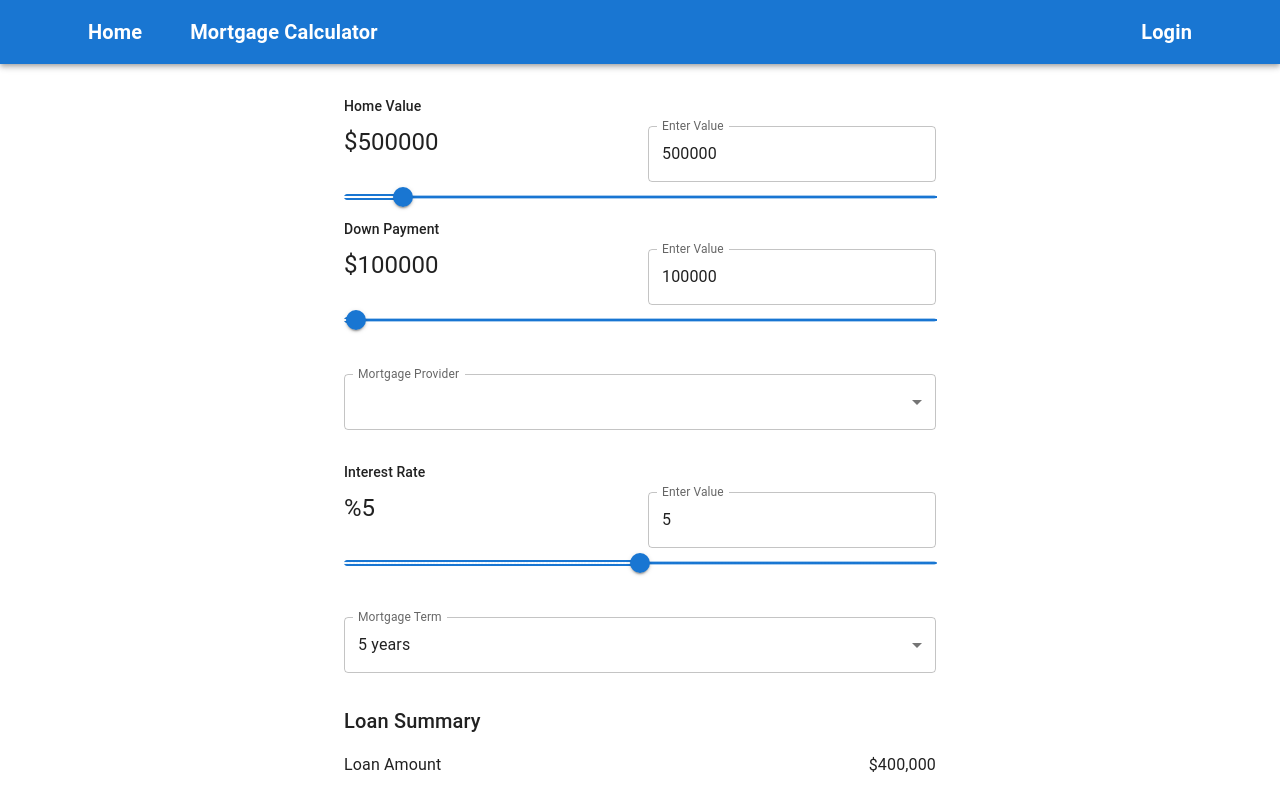
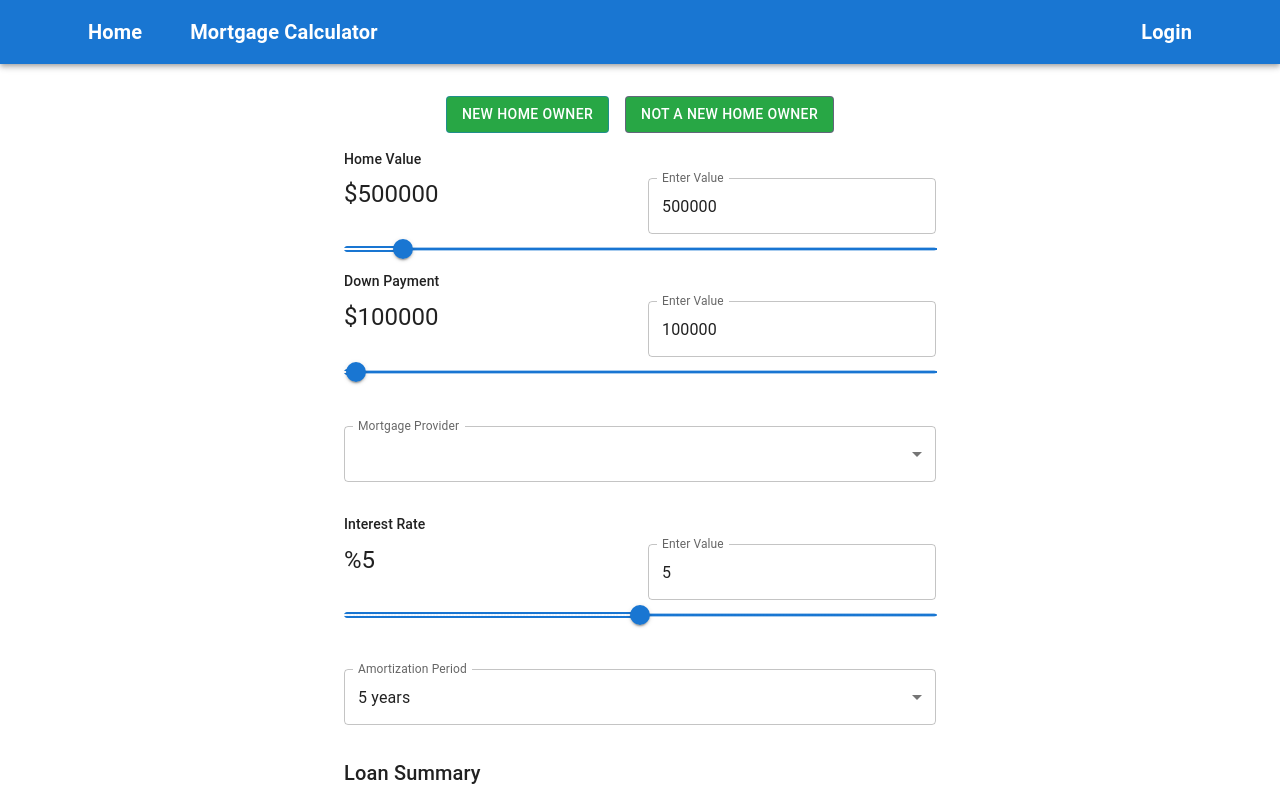
Before and after one commit to WiseRate/frontend, a React (Create React App) app: page /mortgage-calculator in a window 1280 px wide. Shown: the top 794 px of the page. Built offline with nearby package versions, Linux system fonts and the light colour scheme.

Commit message:
Add New Home Owner button

```diff
--- a/src/App.js
+++ b/src/App.js
@@ -16,6 +16,7 @@ function App() {
   const [term, setTerm] = useState(5);
   const [provider, setProvider] = useState("TD");
   const [interestRate, setInterestRate] = useState(5);
+  const [newHomeOwner, setNewHomeOwner] = useState(false);
 
   const loanAmount = homeValue - downPayment;
 
@@ -90,6 +91,8 @@ function App() {
                 interestRate={interestRate}
                 setInterestRate={setInterestRate}
                 handleProviderChange={handleProviderChange}
+                newHomeOwner={newHomeOwner}
+                setNewHomeOwner={setNewHomeOwner}
               />
               <TenureSelect term={term} setTerm={setTerm} />
               <Result loanAmount={loanAmount} monthlyPayment={monthlyPayment} />
--- a/src/components/MortgageProviderSelect.js
+++ b/src/components/MortgageProviderSelect.js
@@ -1,12 +1,9 @@
 import React from 'react';
 import { Box, InputLabel, MenuItem, FormControl, Select } from '@mui/material';
-
 const MortgageProviderSelect = ({ provider, setProvider }) => {
-
   const handleChange = (event) => {
     setProvider(event.target.value);
   };
-
   return (
     <Box mb={2}>
       <FormControl fullWidth>
@@ -28,5 +25,4 @@ const MortgageProviderSelect = ({ provider, setProvider }) => {
     </Box>
   );
 };
-
 export default MortgageProviderSelect;
--- a/src/components/SliderSelect.js
+++ b/src/components/SliderSelect.js
@@ -1,6 +1,6 @@
 import React from 'react';
 import SliderComponent from './common/SliderComponent';
-import { Typography, Box } from '@mui/material';
+import { Typography, Box, Button, Stack } from '@mui/material';
 import MortgageProviderSelect from './MortgageProviderSelect';
 
 const SliderSelect = ({
@@ -10,12 +10,39 @@ const SliderSelect = ({
   setDownPayment,
   interestRate,
   setInterestRate,
-  handleProviderChange
+  handleProviderChange,
+  newHomeOwner,
+  setNewHomeOwner
 }) => {
   const loanAmount = homeValue - downPayment;
+  const handleNewHomeOwner = () => {
+    setNewHomeOwner(true);
+  };
 
+  const handleNotNewHomeOwner = () => {
+    setNewHomeOwner(false);
+  };
   return (
     <>
+      <Box mb={2}>
+        <Stack direction="row" spacing={2} justifyContent="center">
+          <Button
+            variant="outlined"
+            color="primary"
+            onClick={handleNewHomeOwner}
+          >
+            New Home Owner
+          </Button>
+          <Button
+            variant="outlined"
+            color="secondary"
+            onClick={handleNotNewHomeOwner}
+          >
+            Not a New Home Owner
+          </Button>
+        </Stack>
+      </Box>
+
       <SliderComponent
         min={0}
         max={5000000}
--- a/src/components/TenureSelect.js
+++ b/src/components/TenureSelect.js
@@ -14,12 +14,12 @@ const TenureSelect = ({term, setTerm}) => {
   return (
     <Box marginTop={4}>
       <FormControl fullWidth>
-        <InputLabel id="demo-simple-select-label">Mortgage Term</InputLabel>
+        <InputLabel id="demo-simple-select-label">Amortization Period</InputLabel>
         <Select
           labelId="demo-simple-select-label"
           id="demo-simple-select"
           value={term}
-          label="Mortgage Term"
+          label="Amortization Period"
           onChange={handleTermChange}
         >
           <MenuItem value={5}>5 years</MenuItem>
```
